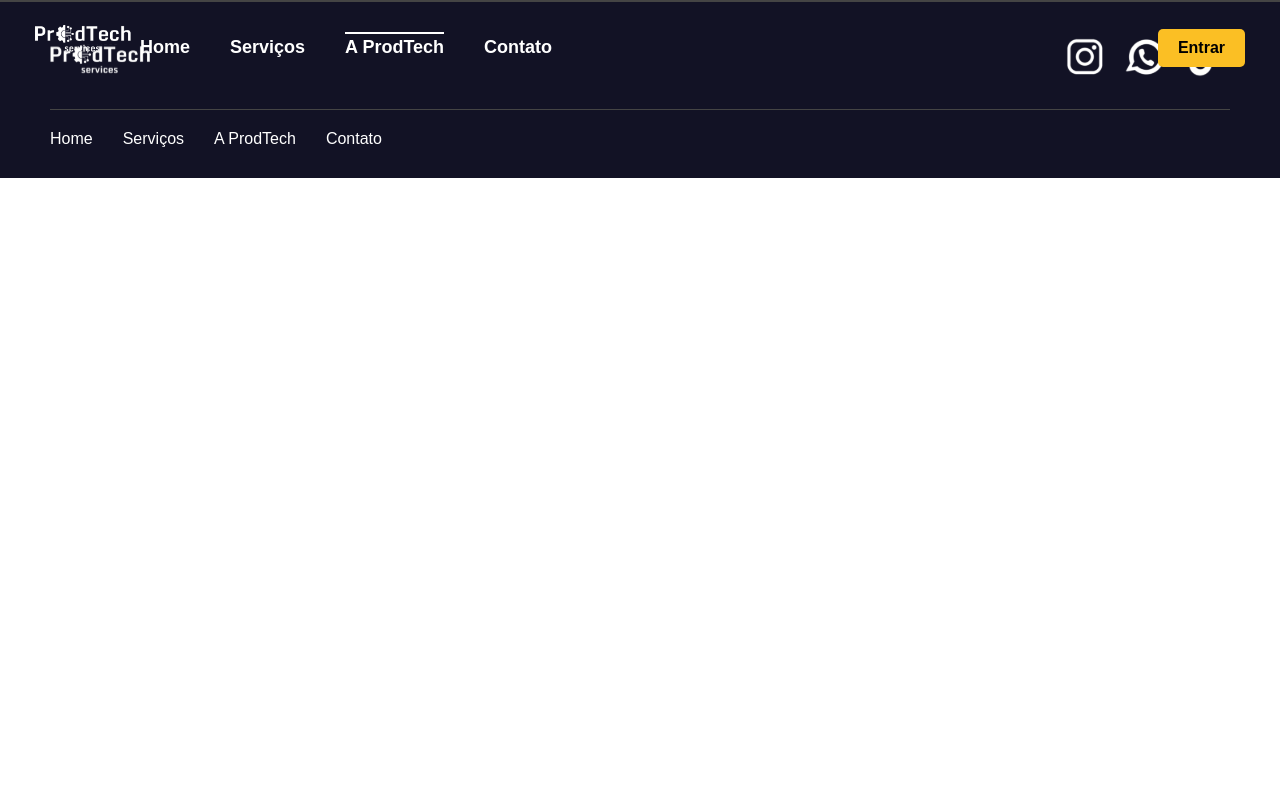
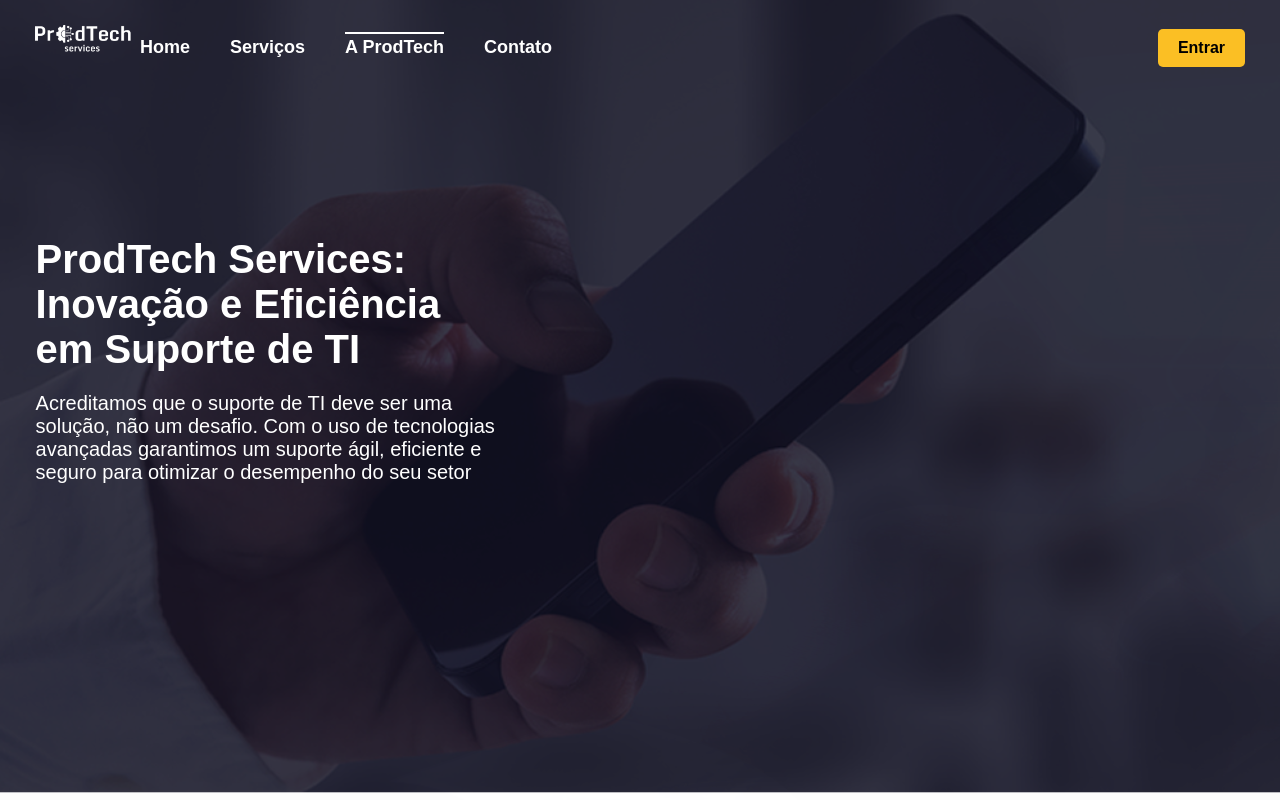
Before and after one commit to paulocesargit/Protec-Front-End, a React (Vite) app: page /prodtech in a window 1280 px wide. Shown: the top 800 px of the page. Built offline with nearby package versions, Linux system fonts and the light colour scheme.

Commit message:
Prodtech banner adicionado e services corrigido texto

```diff
--- /dev/null
+++ b/src/pages/Public/Prodtech.jsx
@@ -0,0 +1,13 @@
+import Prodtech from "./components/Prodtechbanner";
+
+const Home = () => {
+  return (
+    <>
+      <div>
+        <Prodtech />
+      </div>
+    </>
+  );
+};
+
+export default Home;
--- /dev/null
+++ b/src/pages/Public/components/Prodtechbanner.jsx
@@ -0,0 +1,20 @@
+import "../style/Prodtechbanner.css";
+
+function Hero() {
+  return (
+    <section className="prodtechbanner">
+      <div className="prodtechbanner-content">
+        <h1 className="prodtitle">
+          ProdTech Services: Inovação e Eficiência em Suporte de TI
+        </h1>
+        <p className="prodsubtitle">
+          Acreditamos que o suporte de TI deve ser uma solução, não um desafio.
+          Com o uso de tecnologias avançadas garantimos um suporte ágil,
+          eficiente e seguro para otimizar o desempenho do seu setor
+        </p>
+      </div>
+    </section>
+  );
+}
+
+export default Hero;
--- /dev/null
+++ b/src/pages/Public/style/Prodtechbanner.css
@@ -0,0 +1,58 @@
+.prodtechbanner {
+  position: relative;
+  width: 100%;
+  min-height: 100vh;
+  display: flex;
+  flex-direction: column;
+  align-items: flex-start;
+  justify-content: center;
+  padding-left: 0px;
+  color: white;
+  padding-bottom: 50px;
+  animation: changeBackground 20s infinite;
+}
+
+@keyframes changeBackground {
+  0% {
+    background-image: url("../../../assets/Home/image/fundo_home.png");
+    background-repeat: no-repeat;
+    background-size: cover;
+  }
+  33% {
+    background-image: url("../../../assets/Contatos/img/Tela-de-fundo.png");
+    background-repeat: no-repeat;
+    background-size: cover;
+  }
+  66% {
+    background-image: url("../../../assets/A ProdTech/image/Protótipo - A Prodtech 1.png");
+    background-repeat: no-repeat;
+    background-size: cover;
+  }
+  100% {
+    background-image: url("../../../assets/Home/image/fundo_home.png");
+    background-repeat: no-repeat;
+    background-size: cover;
+  }
+}
+
+.prodtechbanner-content {
+  width: 100%;
+  max-width: 600px;
+  text-align: left;
+  margin-left: 2%;
+  padding: 10px;
+  border-radius: 0;
+}
+
+.prodtitle {
+  font-size: 40px;
+  font-weight: 700;
+  margin-bottom: 20px;
+  max-width: 80%;
+}
+
+.prodsubtitle {
+  font-size: 20px;
+  margin-bottom: 30px;
+  max-width: 80%;
+}
--- a/src/pages/Public/style/services.css
+++ b/src/pages/Public/style/services.css
@@ -6,6 +6,7 @@
 .services h2 {
   font-size: 1.2rem;
   margin-bottom: 5px;
+  color: black;
 }
 
 .services p {
@@ -22,6 +23,10 @@
   width: 100%;
   max-width: 1000px;
   margin: 0 auto;
+}
+
+.service-card h3 {
+  color: black;
 }
 
 .service-card {
--- a/src/routes/routes.jsx
+++ b/src/routes/routes.jsx
@@ -5,6 +5,7 @@
 import Chamados from "../pages/Tech/chamados";
 import Home from "../pages/Public/Home";
 import Servicos from "../pages/Public/Servicos";
+import Prodtech from "../pages/Public/Prodtech";
 import Header from "../components/Header";
 import Footer from "../components/Footer";
 import Login from "../pages/Signin/Login";
@@ -29,6 +30,7 @@
                 <Route path="/" element={<Home />} />
                 <Route path="/home" element={<Home />} />
                 <Route path="/servicos" element={<Servicos />} />
+                <Route path="/prodtech" element={<Prodtech />} />
               </Routes>
               <Footer />
             </>
```
